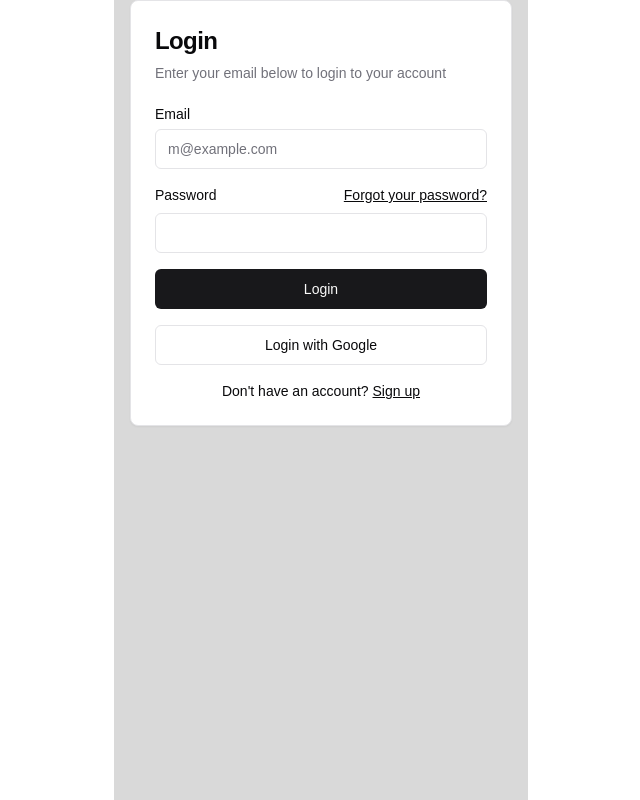
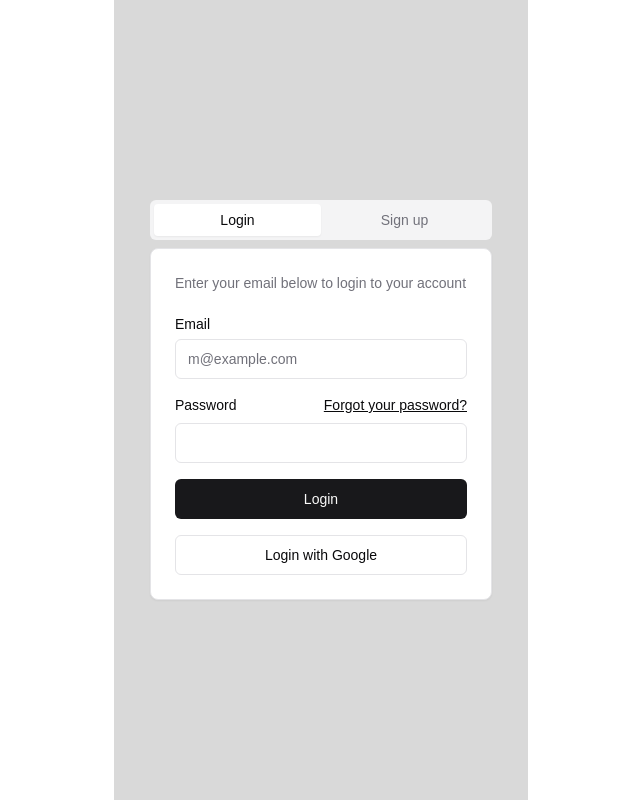
Before and after one commit to u5u5u5u/matcha_log, a Next.js app: page /login in a window 1280 px wide. Shown: the whole page, without its empty margins (319-959 px from the left). Built offline with nearby package versions, Linux system fonts and the light colour scheme.

Commit message:
loginとsignupをtab切り替えに

```diff
--- a/package.json
+++ b/package.json
@@ -13,6 +13,7 @@
     "@radix-ui/react-avatar": "^1.1.1",
     "@radix-ui/react-label": "^2.1.0",
     "@radix-ui/react-slot": "^1.1.0",
+    "@radix-ui/react-tabs": "^1.1.1",
     "@supabase/ssr": "^0.5.1",
     "@supabase/supabase-js": "^2.46.0",
     "class-variance-authority": "^0.7.0",
--- a/src/app/(auth)/login/page.tsx
+++ /dev/null
@@ -1,5 +0,0 @@
-import { LoginForm } from "../components/LoginForm";
-
-export default function LoginPage() {
-  return <LoginForm />;
-}
--- a/src/app/(auth)/signup/page.tsx
+++ /dev/null
@@ -1,21 +0,0 @@
-import { login, signup } from "../actions";
-import { Label } from "@/components/ui/label";
-import { Input } from "@/components/ui/input";
-import { Button } from "@/components/ui/button";
-import { SignupForm } from "../components/SignupForm";
-
-export default function LoginPage() {
-  return (
-    <>
-      <form>
-        <Label htmlFor="email">Email:</Label>
-        <Input id="email" name="email" type="email" required />
-        <Label htmlFor="password">Password:</Label>
-        <Input id="password" name="password" type="password" required />
-        <Button formAction={login}>Log in</Button>
-        <Button formAction={signup}>Sign up</Button>
-      </form>
-      <SignupForm />
-    </>
-  );
-}
--- a/src/app/(auth)/actions.ts
+++ b/src/app/login/actions.ts
@@ -42,5 +42,5 @@
   }
 
   revalidatePath("/", "layout");
-  redirect("/account");
+  redirect("/login");
 }
--- a/src/app/(auth)/components/LoginForm.tsx
+++ b/src/app/login/components/LoginForm.tsx
@@ -1,12 +1,11 @@
 import Link from "next/link";
-import { login } from "@/app/(auth)/actions";
+import { login } from "@/app/login/actions";
 import { Button } from "@/components/ui/button";
 import {
   Card,
   CardContent,
   CardDescription,
   CardHeader,
-  CardTitle,
 } from "@/components/ui/card";
 import { Input } from "@/components/ui/input";
 import { Label } from "@/components/ui/label";
@@ -15,7 +14,6 @@
   return (
     <Card className="mx-auto max-w-sm">
       <CardHeader>
-        <CardTitle className="text-2xl">Login</CardTitle>
         <CardDescription>
           Enter your email below to login to your account
         </CardDescription>
@@ -48,12 +46,6 @@
             Login with Google
           </Button>
         </form>
-        <div className="mt-4 text-center text-sm">
-          Don&apos;t have an account?{" "}
-          <Link href="/signup" className="underline">
-            Sign up
-          </Link>
-        </div>
       </CardContent>
     </Card>
   );
--- a/src/app/(auth)/components/SignupForm.tsx
+++ b/src/app/login/components/SignupForm.tsx
@@ -1,12 +1,11 @@
 import Link from "next/link";
-import { signup } from "@/app/(auth)/actions";
+import { signup } from "@/app/login/actions";
 import { Button } from "@/components/ui/button";
 import {
   Card,
   CardContent,
   CardDescription,
   CardHeader,
-  CardTitle,
 } from "@/components/ui/card";
 import { Input } from "@/components/ui/input";
 import { Label } from "@/components/ui/label";
@@ -15,7 +14,6 @@
   return (
     <Card className="mx-auto max-w-sm">
       <CardHeader>
-        <CardTitle className="text-2xl">Sign up</CardTitle>
         <CardDescription>
           Enter your email below to login to your account
         </CardDescription>
@@ -44,14 +42,8 @@
             Sign up
           </Button>
           <Button variant="outline" className="w-full">
-            Sign up with Google
+            Login with Google
           </Button>
-        </div>
-        <div className="mt-4 text-center text-sm">
-          Don&apos;t have an account?{" "}
-          <Link href="/login" className="underline">
-            Login
-          </Link>
         </div>
       </CardContent>
     </Card>
--- /dev/null
+++ b/src/app/login/page.tsx
@@ -0,0 +1,24 @@
+import { Tabs, TabsList, TabsTrigger, TabsContent } from "@/components/ui/tabs";
+import { LoginForm } from "./components/LoginForm";
+import { SignupForm } from "./components/SignupForm";
+
+const AuthForm = () => {
+  return (
+    <div className="flex justify-center items-center h-screen">
+      <Tabs defaultValue="login" className="w-[350px] m-5">
+        <TabsList className="grid w-full grid-cols-2">
+          <TabsTrigger value="login">Login</TabsTrigger>
+          <TabsTrigger value="signup">Sign up</TabsTrigger>
+        </TabsList>
+        <TabsContent value="login">
+          <LoginForm />
+        </TabsContent>
+        <TabsContent value="signup">
+          <SignupForm />
+        </TabsContent>
+      </Tabs>
+    </div>
+  );
+};
+
+export default AuthForm;
--- a/src/components/login-form.tsx
+++ b/src/components/login-form.tsx
@@ -1,5 +1,5 @@
 import Link from "next/link";
-import { login } from "@/app/(auth)/actions";
+import { login } from "@/app/login/actions";
 import { Button } from "@/components/ui/button";
 import {
   Card,
--- /dev/null
+++ b/src/components/ui/tabs.tsx
@@ -0,0 +1,55 @@
+"use client"
+
+import * as React from "react"
+import * as TabsPrimitive from "@radix-ui/react-tabs"
+
+import { cn } from "@/lib/utils"
+
+const Tabs = TabsPrimitive.Root
+
+const TabsList = React.forwardRef<
+  React.ElementRef<typeof TabsPrimitive.List>,
+  React.ComponentPropsWithoutRef<typeof TabsPrimitive.List>
+>(({ className, ...props }, ref) => (
+  <TabsPrimitive.List
+    ref={ref}
+    className={cn(
+      "inline-flex h-10 items-center justify-center rounded-md bg-muted p-1 text-muted-foreground",
+      className
+    )}
+    {...props}
+  />
+))
+TabsList.displayName = TabsPrimitive.List.displayName
+
+const TabsTrigger = React.forwardRef<
+  React.ElementRef<typeof TabsPrimitive.Trigger>,
+  React.ComponentPropsWithoutRef<typeof TabsPrimitive.Trigger>
+>(({ className, ...props }, ref) => (
+  <TabsPrimitive.Trigger
+    ref={ref}
+    className={cn(
+      "inline-flex items-center justify-center whitespace-nowrap rounded-sm px-3 py-1.5 text-sm font-medium ring-offset-background transition-all focus-visible:outline-none focus-visible:ring-2 focus-visible:ring-ring focus-visible:ring-offset-2 disabled:pointer-events-none disabled:opacity-50 data-[state=active]:bg-background data-[state=active]:text-foreground data-[state=active]:shadow-sm",
+      className
+    )}
+    {...props}
+  />
+))
+TabsTrigger.displayName = TabsPrimitive.Trigger.displayName
+
+const TabsContent = React.forwardRef<
+  React.ElementRef<typeof TabsPrimitive.Content>,
+  React.ComponentPropsWithoutRef<typeof TabsPrimitive.Content>
+>(({ className, ...props }, ref) => (
+  <TabsPrimitive.Content
+    ref={ref}
+    className={cn(
+      "mt-2 ring-offset-background focus-visible:outline-none focus-visible:ring-2 focus-visible:ring-ring focus-visible:ring-offset-2",
+      className
+    )}
+    {...props}
+  />
+))
+TabsContent.displayName = TabsPrimitive.Content.displayName
+
+export { Tabs, TabsList, TabsTrigger, TabsContent }
```
Also changed, not shown: 1 other file (tests, documents, lock files or other folders).
